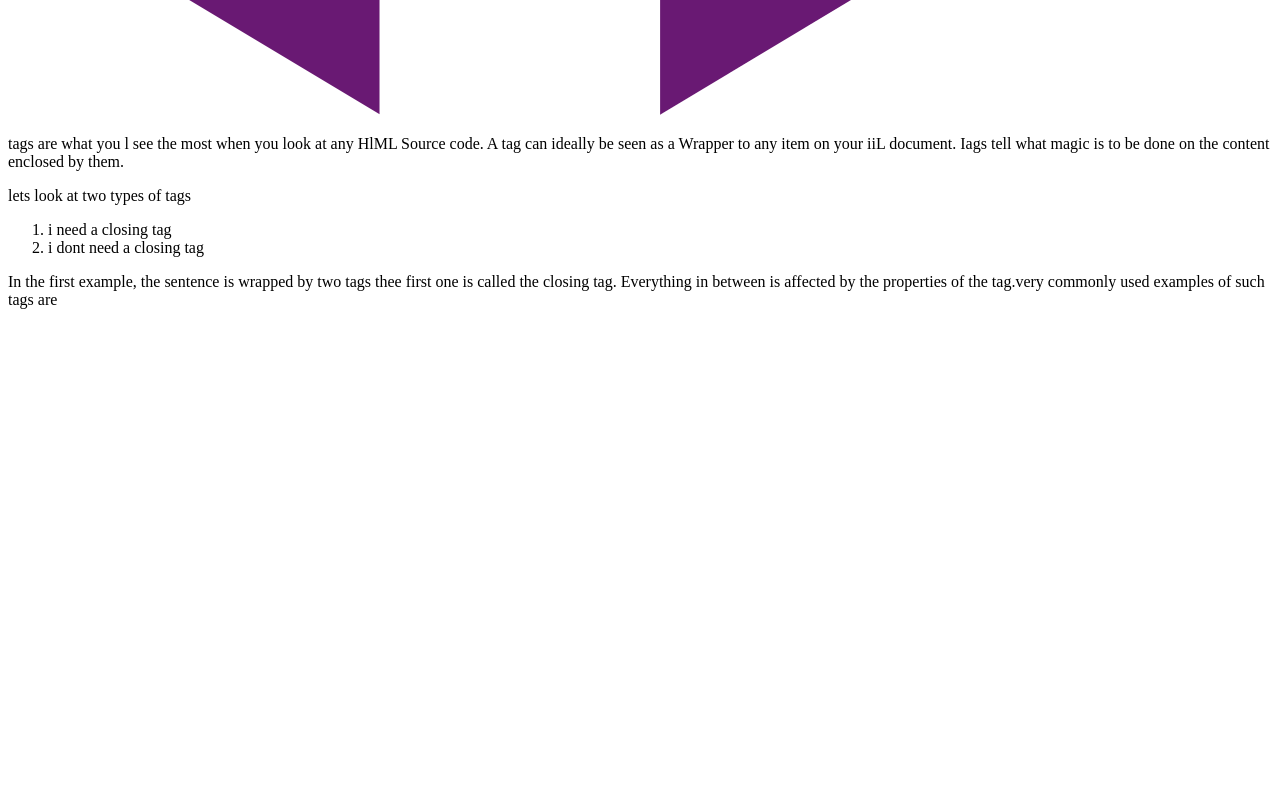
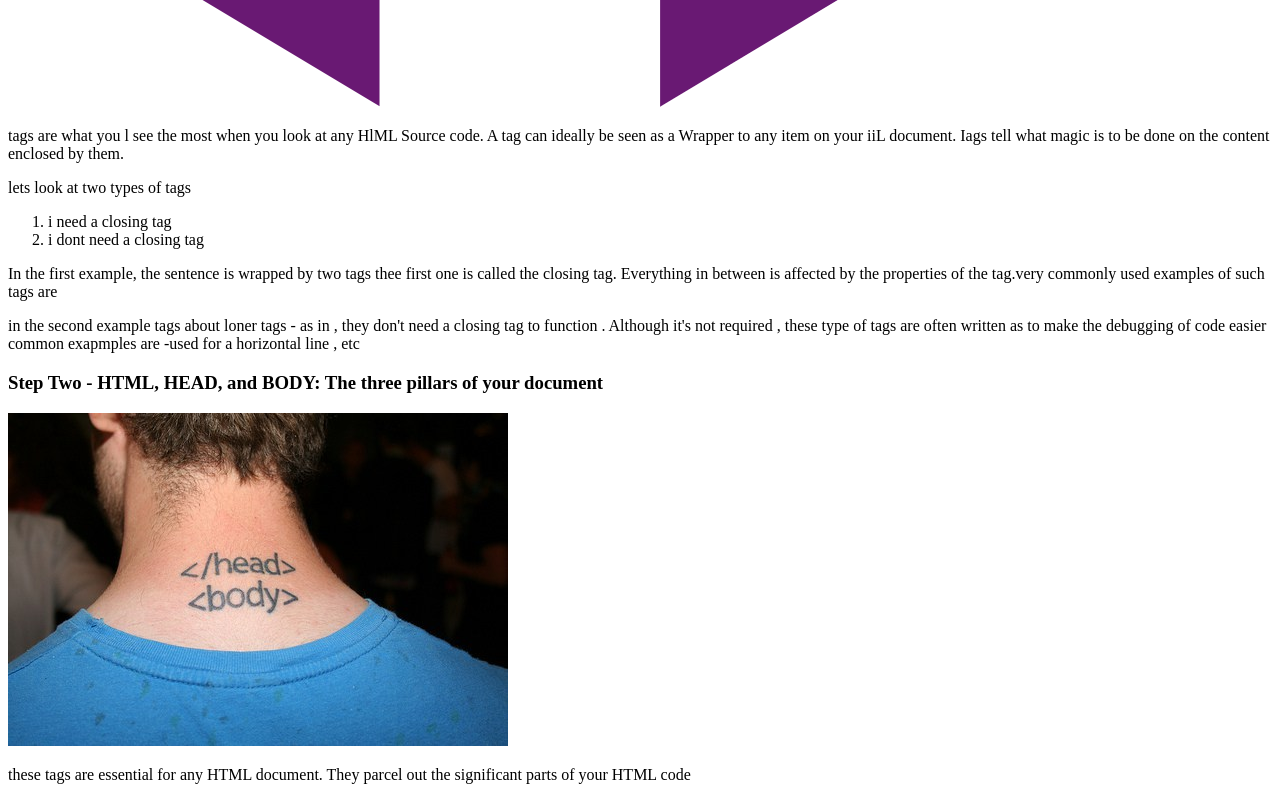
Before and after one commit to REVANVEKAR/First_HTML_Blog, a website: page index.html in a window 1280 px wide. Shown: the part 2116-2916 px from the top of the page. Before the commit the page ends 2441 px from the top, so only its background shows below. Drawn offline with Linux system fonts and the light colour scheme.

Commit message:
added second part

```diff
--- a/index.html
+++ b/index.html
@@ -41,9 +41,9 @@
 
           <div id="step-one">
             <div>
-              <h2 id="step-one-title">
+              <h3 id="step-one-title">
                 Step-one Tags
-              </h2>
+              </h3>
               <img src="imges\greaterlesser.png" id="step-one-image">
             </div>
 
@@ -59,6 +59,24 @@
                   first one is called the closing tag. Everything in between is affected
                   by the properties of the tag.very commonly used examples of such tags are <html>
                 </p>
+                <p>
+                  in the second example tags about loner tags - as in , they don't need
+                  a closing tag to function . Although it's not required , these type of tags are
+                  often written as <tag/> to make the debugging of code easier
+                  common exapmples are -used for a horizontal line , etc
+                </p>
+            </div>
+
+            <div id="step-two">
+              <div>
+                <h3>Step Two - HTML, HEAD, and BODY: The three pillars of your document</h3>
+                <img src="imges/headbody.jpg">
+              </div>
+              <div id="step-two-content">
+                <p>these tags are essential for any HTML document. They parcel out the significant
+                  parts of your HTML code
+                </p>
+              </div>
 
             </div>
 
```
